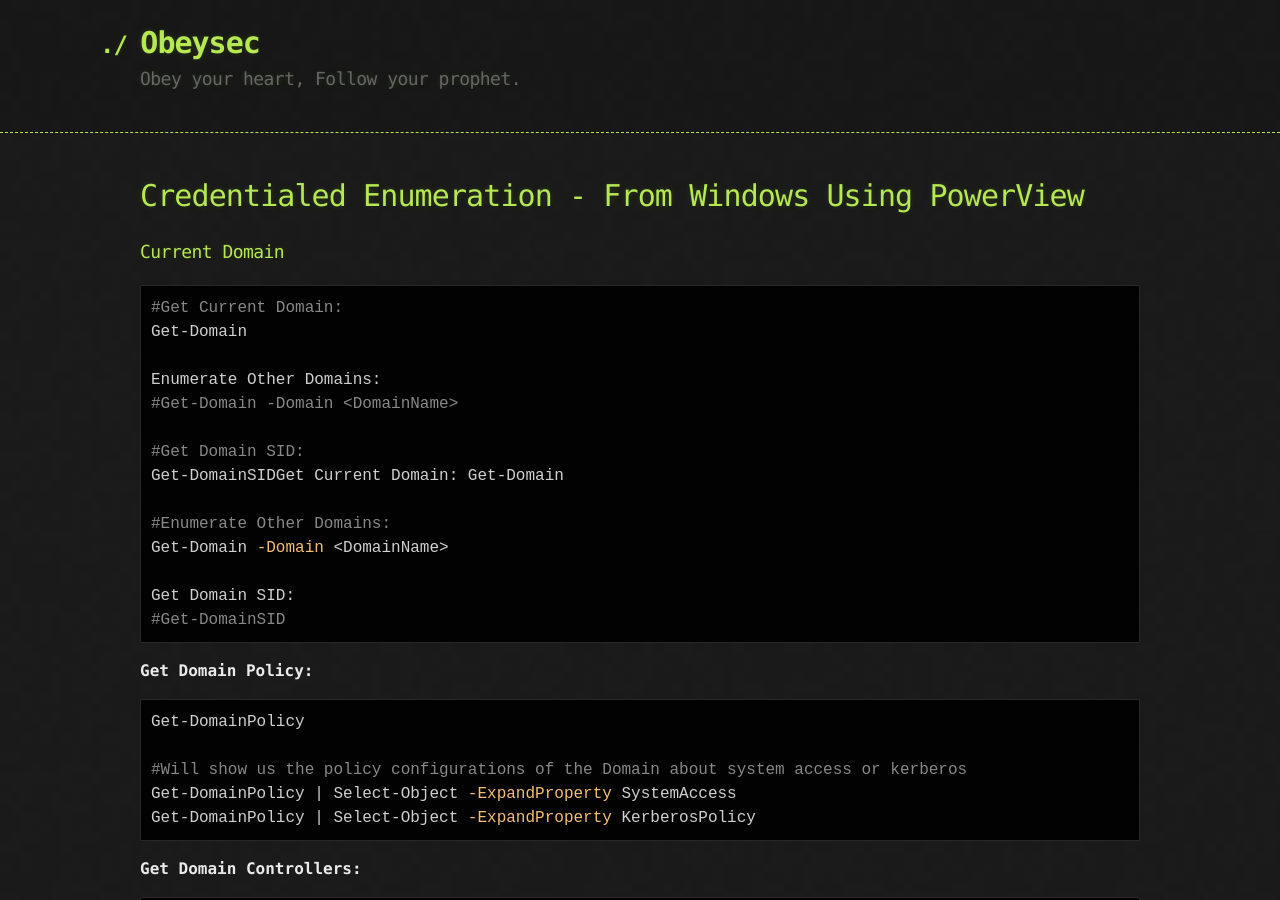
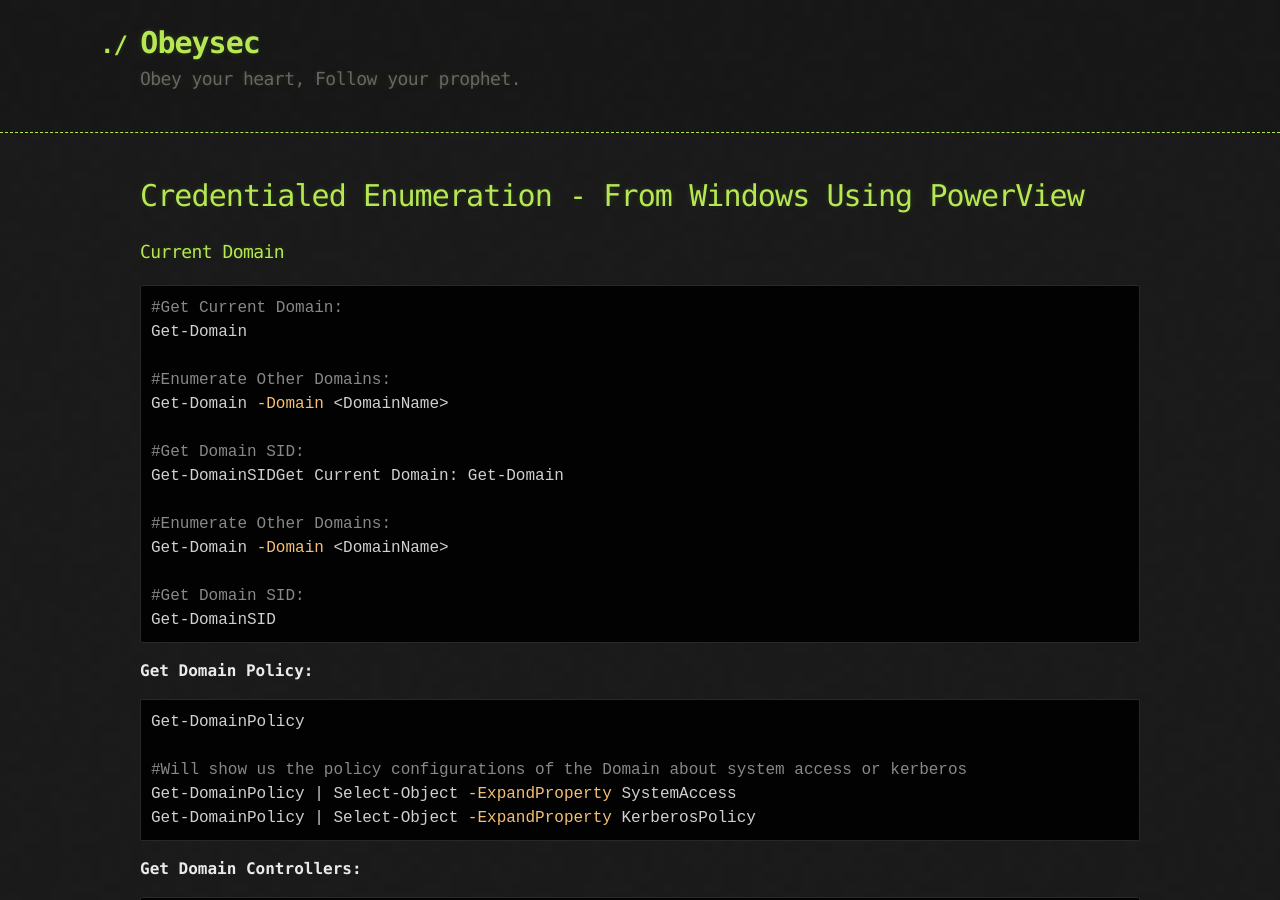
Before and after one commit to sahabrifki/sahabrifki.github.io, a Jekyll site: the page built from AD/InitialEnumeration_CredentialedWindows.md, in a window 1280 px wide and 900 px high. Built offline with Jekyll 4.4.1, drawn with Linux system fonts in a browser that asks for light colours; our own code applies the rules of GitHub Pages for plain Markdown files.

````diff
--- a/AD/InitialEnumeration_CredentialedWindows.md
+++ b/AD/InitialEnumeration_CredentialedWindows.md
@@ -5,8 +5,8 @@
 #Get Current Domain:
 Get-Domain
 
-Enumerate Other Domains:
-#Get-Domain -Domain <DomainName>
+#Enumerate Other Domains:
+Get-Domain -Domain <DomainName>
 
 #Get Domain SID:
 Get-DomainSIDGet Current Domain: Get-Domain
@@ -14,8 +14,8 @@ Get-DomainSIDGet Current Domain: Get-Domain
 #Enumerate Other Domains:
 Get-Domain -Domain <DomainName>
 
-Get Domain SID:
-#Get-DomainSID
+#Get Domain SID:
+Get-DomainSID
 ```
 
 **Get Domain Policy:**
````
